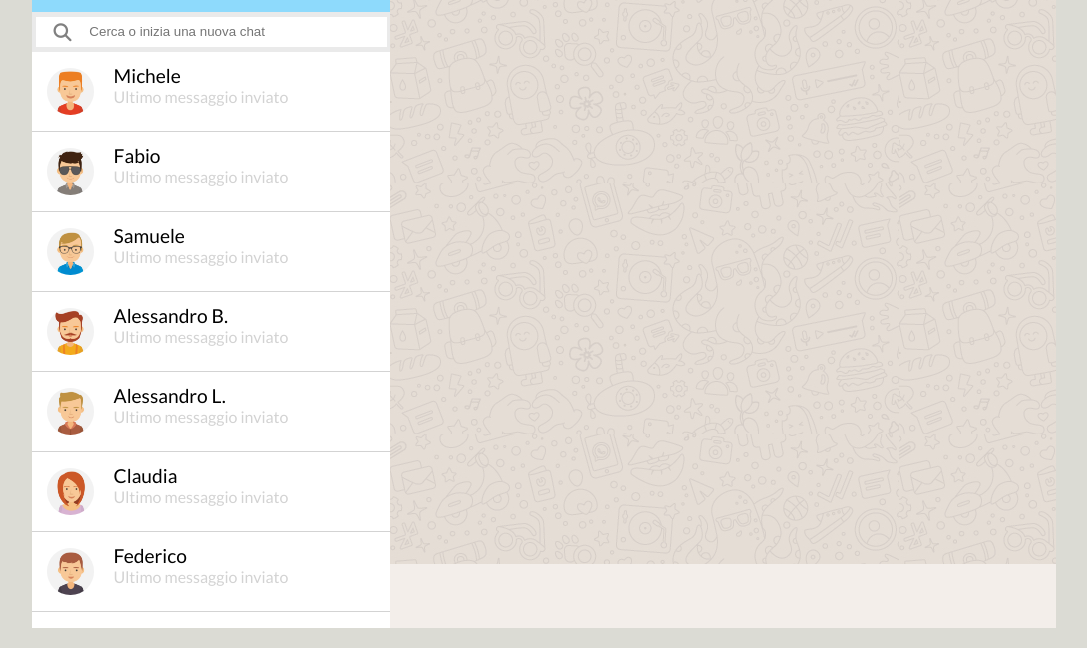
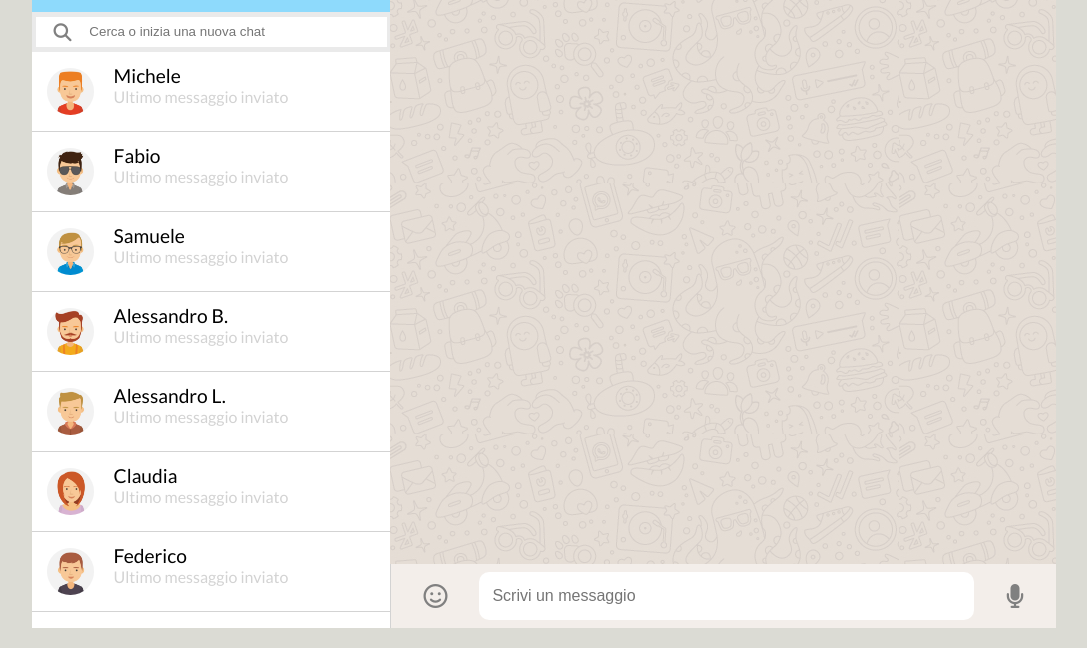
Before and after one commit to GtDavide01/vue-boolzapp, a plain HTML site: page index.html in a window 1280 px wide. Shown: the part 152-800 px from the top of the page, without its empty margins (96-1183 px from the left). Drawn offline with nearby package versions, Linux system fonts and the light colour scheme.

Commit message:
footer concluso

```diff
--- a/css/style.css
+++ b/css/style.css
@@ -181,4 +181,21 @@ header{
 footer{
     height: 8vh;
     background-color: #f3eeea;
+    border-left: 1px solid lightgrey;
+    display: flex;
+    justify-content: center;
+    align-items: center;
 }
+footer i{
+    margin: auto 2rem;
+    font-size: 1.5rem;
+    color: grey;
+}
+footer input{
+    height: 74%;
+    width: 83%;
+    border-radius: 10px;
+    border: none;
+    padding: 13px;
+    font-size: 1rem;
+}
--- a/index.html
+++ b/index.html
@@ -100,7 +100,10 @@
                     </div>
                     <!-- footer con input chat -->
                     <footer>
-
+                        <i class="fa-regular fa-face-smile"></i>
+                        <label for="chat-user"></label>
+                        <input type="text" id="chat-user" placeholder="Scrivi un messaggio">
+                        <i class="fa-solid fa-microphone"></i>
                     </footer>
                 </div>
             </div>
```
